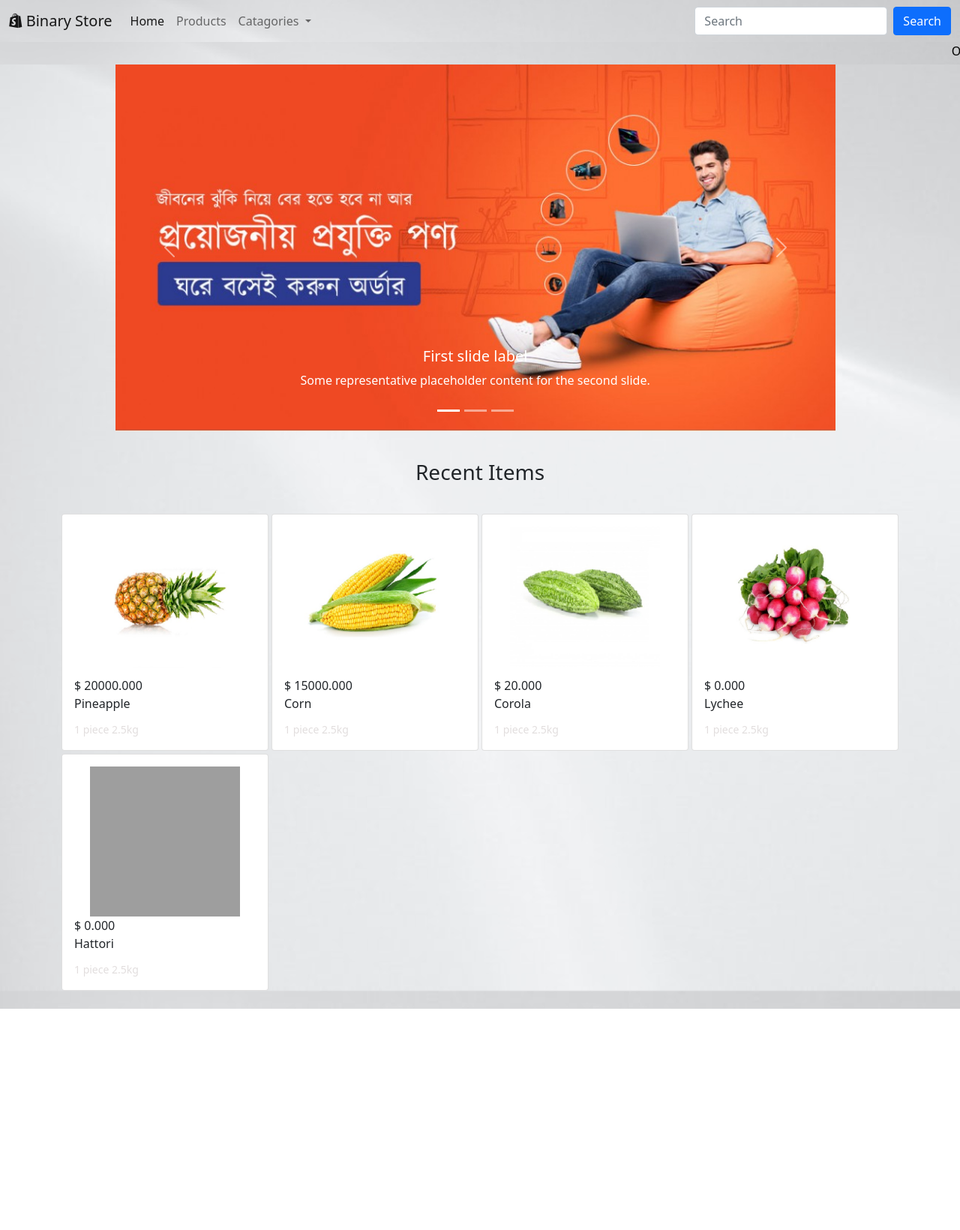
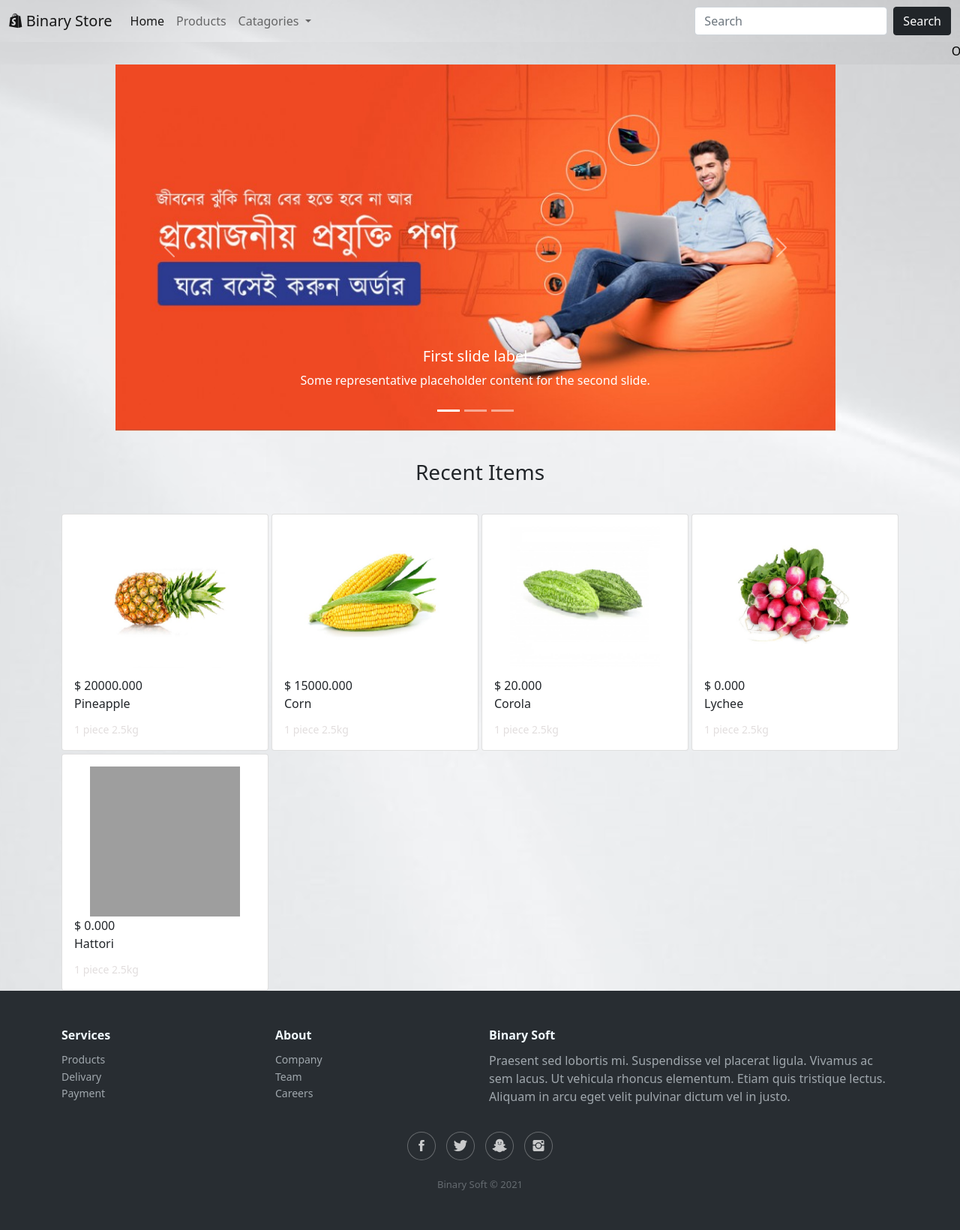
Before and after one commit to Binary-Soft/E_Commerce-Site, a Django app: page / in a window 1280 px wide. Shown: the whole page at 75% size. Before the commit the page ends 1345 px from the top, so only its background shows below. Run offline with Django 3.2, Linux system fonts and the light colour scheme; data comes from the database, SQL or seed files in the repository; some libraries are stand-ins or nearby versions; grey boxes are pictures that could not be loaded.

Commit message:
Added SeparateProduct Page & Added Footer

```diff
--- a/Statics/Home/style/style.css
+++ b/Statics/Home/style/style.css
@@ -180,3 +180,94 @@ nav{
     width: 500px;
     height: 500px;
 }
+
+/* footer  */
+.footer-dark {
+    padding:50px 0;
+    color:#f0f9ff;
+    background-color:#282d32;
+  }
+
+  .footer-dark h3 {
+    margin-top:0;
+    margin-bottom:12px;
+    font-weight:bold;
+    font-size:16px;
+  }
+
+  .footer-dark ul {
+    padding:0;
+    list-style:none;
+    line-height:1.6;
+    font-size:14px;
+    margin-bottom:0;
+  }
+
+  .footer-dark ul a {
+    color:inherit;
+    text-decoration:none;
+    opacity:0.6;
+  }
+
+  .footer-dark ul a:hover {
+    opacity:0.8;
+  }
+
+  @media (max-width:767px) {
+    .footer-dark .item:not(.social) {
+      text-align:center;
+      padding-bottom:20px;
+    }
+  }
+
+  .footer-dark .item.text {
+    margin-bottom:36px;
+  }
+
+  @media (max-width:767px) {
+    .footer-dark .item.text {
+      margin-bottom:0;
+    }
+  }
+
+  .footer-dark .item.text p {
+    opacity:0.6;
+    margin-bottom:0;
+  }
+
+  .footer-dark .item.social {
+    text-align:center;
+  }
+
+  @media (max-width:991px) {
+    .footer-dark .item.social {
+      text-align:center;
+      margin-top:20px;
+    }
+  }
+
+  .footer-dark .item.social > a {
+    font-size:20px;
+    width:36px;
+    height:36px;
+    line-height:36px;
+    display:inline-block;
+    text-align:center;
+    border-radius:50%;
+    box-shadow:0 0 0 1px rgba(255,255,255,0.4);
+    margin:0 8px;
+    color:#fff;
+    opacity:0.75;
+  }
+
+  .footer-dark .item.social > a:hover {
+    opacity:0.9;
+  }
+
+  .footer-dark .copyright {
+    text-align:center;
+    padding-top:24px;
+    opacity:0.3;
+    font-size:13px;
+    margin-bottom:0;
+  }
--- a/Templates/Home/index.html
+++ b/Templates/Home/index.html
@@ -7,6 +7,7 @@
     <meta charset="utf-8">
     <meta name="viewport" content="width=device-width, initial-scale=1">
     <link rel="stylesheet" href="{% static 'Home/style/style.css' %}">
+    <link rel="stylesheet" href="https://cdnjs.cloudflare.com/ajax/libs/ionicons/2.0.1/css/ionicons.min.css">
     <link rel="stylesheet" href="https://cdnjs.cloudflare.com/ajax/libs/font-awesome/5.15.3/css/all.min.css">
     <!-- Bootstrap CSS -->
     <link href="https://cdn.jsdelivr.net/npm/bootstrap@5.0.2/dist/css/bootstrap.min.css" rel="stylesheet"
@@ -50,7 +51,7 @@
                 </ul>
                 <form class="d-flex">
                     <input class="form-control me-2" type="search" placeholder="Search" aria-label="Search">
-                    <button class="btn btn-primary" type="submit">Search</button>
+                    <button class="btn btn-dark" type="submit">Search</button>
                 </form>
             </div>
         </div>
@@ -158,6 +159,48 @@
             </div>
         </div>
     </div>
+  <!-- footer starts  -->
+  <div class="footer-dark">
+    <footer>
+        <div class="container">
+            <div class="row">
+                <div class="col-sm-6 col-md-3 item">
+                    <h3>Services</h3>
+                    <ul>
+                        <li><a href="#">Products</a></li>
+                        <li><a href="#">Delivary</a></li>
+                        <li><a href="#">Payment</a></li>
+                    </ul>
+                </div>
+                <div class="col-sm-6 col-md-3 item">
+                    <h3>About</h3>
+                    <ul>
+                        <li><a href="#">Company</a></li>
+                        <li><a href="#">Team</a></li>
+                        <li><a href="#">Careers</a></li>
+                    </ul>
+                </div>
+                <div class="col-md-6 item text">
+                    <h3>Binary Soft</h3>
+                    <p>Praesent sed lobortis mi. Suspendisse vel placerat ligula. Vivamus ac sem lacus. Ut vehicula
+                        rhoncus elementum. Etiam quis tristique lectus. Aliquam in arcu eget velit pulvinar dictum
+                        vel in justo.</p>
+                </div>
+                <div class="col item social"><a href="#"><i class="icon ion-social-facebook"></i></a><a href="#"><i
+                            class="icon ion-social-twitter"></i></a><a href="#"><i
+                            class="icon ion-social-snapchat"></i></a><a href="#"><i
+                            class="icon ion-social-instagram"></i></a></div>
+            </div>
+            <p class="copyright">Binary Soft © 2021</p>
+        </div>
+    </footer>
+</div>
+<script src="https://cdnjs.cloudflare.com/ajax/libs/jquery/3.2.1/jquery.min.js"></script>
+<script src="https://cdnjs.cloudflare.com/ajax/libs/twitter-bootstrap/4.1.3/js/bootstrap.bundle.min.js"></script>
+</body>
+
+<!-- footer ends  -->
+
     <!-- Optional JavaScript; choose one of the two! -->
     <!-- Option 1: Bootstrap Bundle with Popper -->
     <script src="{% static 'Home/js/productlist.js' %}"></script>
```
Also changed, not shown: Statics/Home/style/SpecificProduct.css (added, +281 -0 lines), Templates/Home/SpecificProduct.html (added, +167 -0 lines).
